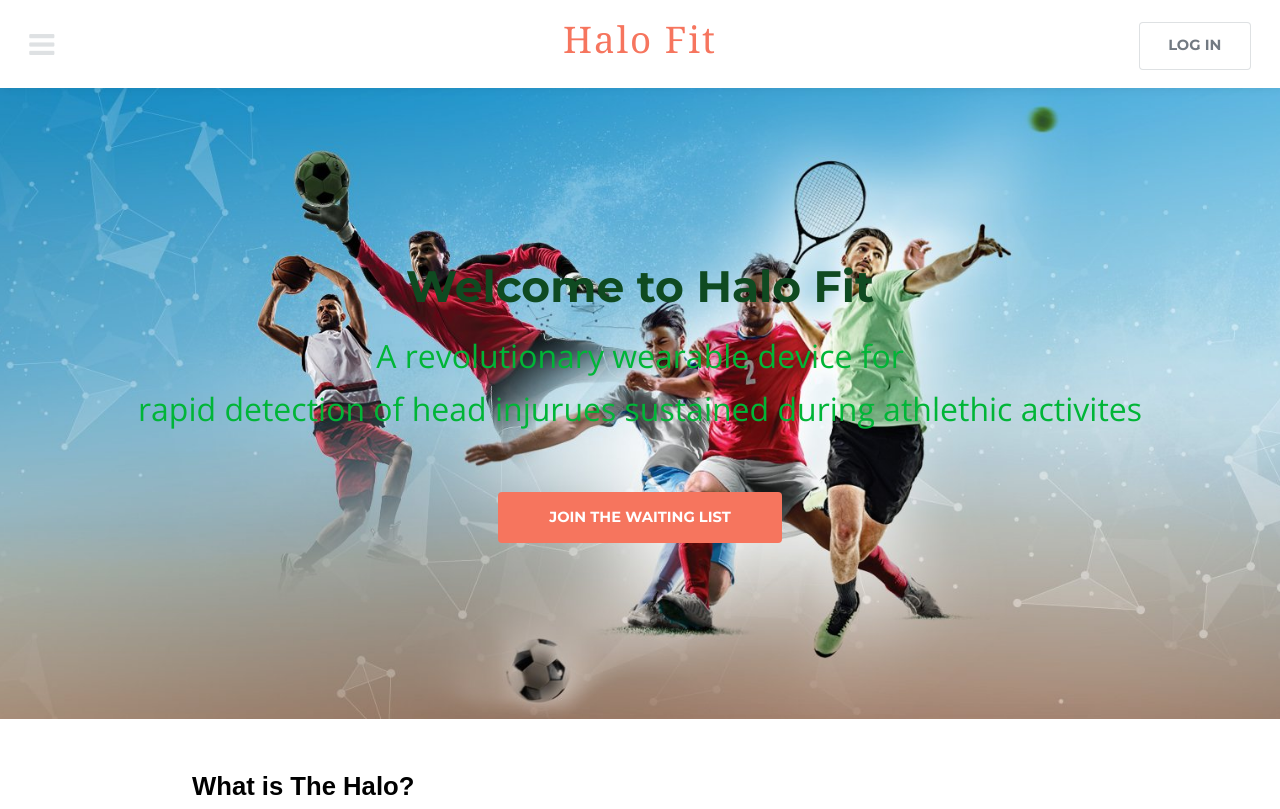
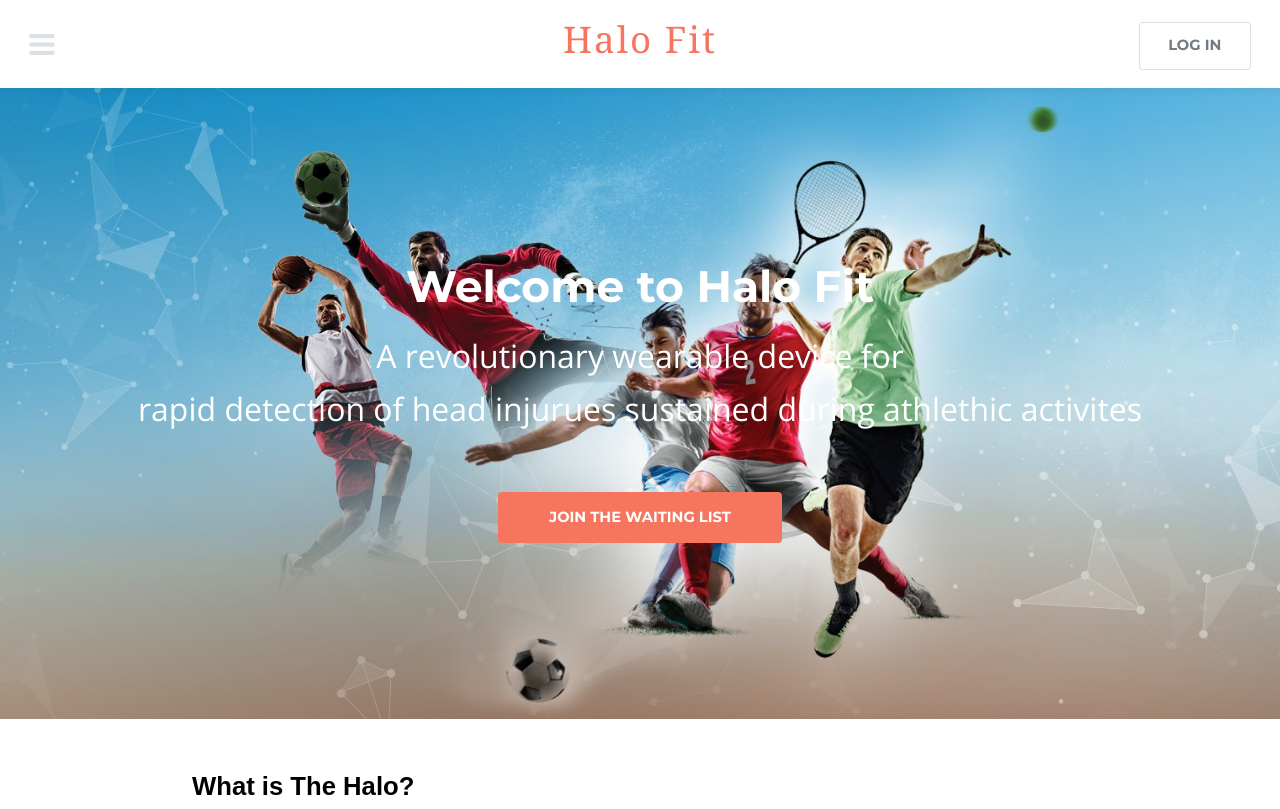
Before and after one commit to HarryOC493/Halo-Fit, a plain HTML site: page index.html in a window 1280 px wide. Shown: the top 809 px of the page. Drawn offline with nearby package versions, Linux system fonts and the light colour scheme.

Commit message:
Update main.css

```diff
--- a/assets/css/main.css
+++ b/assets/css/main.css
@@ -2944,14 +2944,14 @@
 		#banner h1 {
 			font-size: 3em;
 			font-weight: 550;
-			color: #0f4a21;
+			color: #ffffff;
 			line-height: 1em;
 			margin: 0 0 0.5em 0;
 			padding: 0;
 		}
 
 		#banner p {
-			color: #00b537;
+			color: #ffffff;
 			font-size: 5em;
 			margin-bottom: 1.75em;
 		}
```
